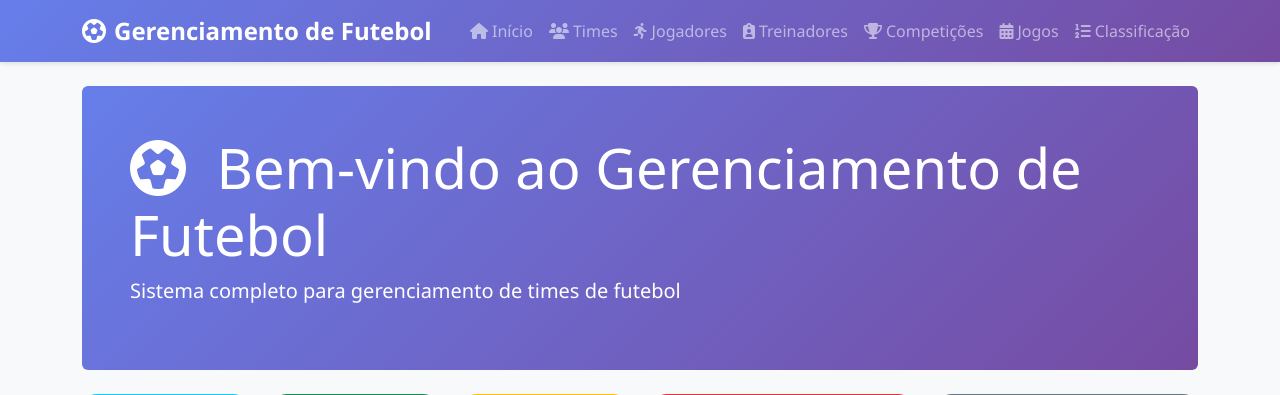
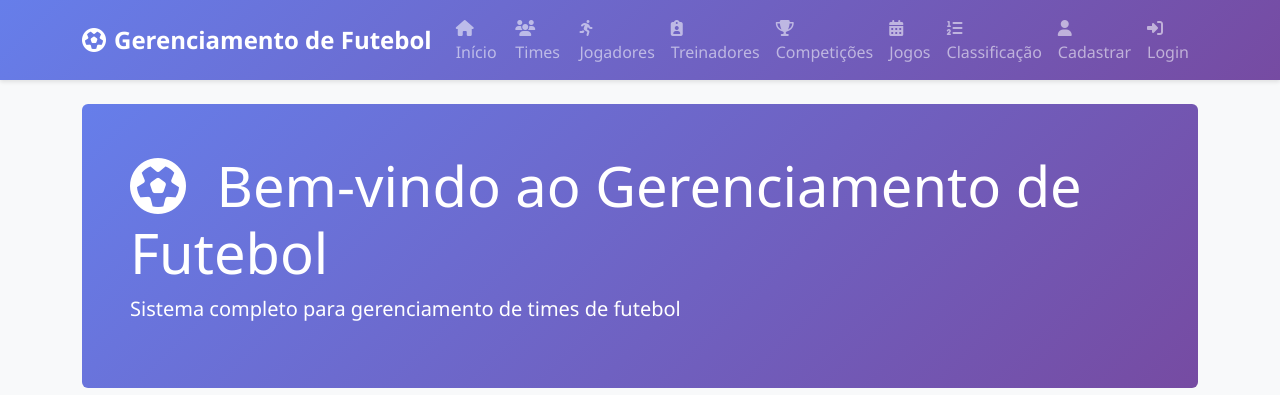
Before and after one commit to MiguelWilliam-IF/PPI-Prova-Pratica-2bim, a Flask app: page / in a window 1280 px wide. Shown: the top 395 px of the page. Run offline with Flask 3, Linux system fonts and the light colour scheme.

Commit message:
navbar da template base atualizada

```diff
--- a/app/templates/base.html
+++ b/app/templates/base.html
@@ -55,6 +55,24 @@
                             <i class="fa-solid fa-list-ol me-1"></i>Classificação
                         </a>
                     </li>
+                    <li class="nav-item">
+                        <a class="nav-link" href="{{ url_for('cadastrar_usuario') }}">
+                            <i class="fa-solid fa-user me-1"></i>Cadastrar
+                        </a>
+                    </li>
+                    {% if current_user.is_anonymous %}
+                    <li class="nav-item">
+                        <a class="nav-link" href="{{ url_for('login_usuario') }}">
+                            <i class="fa-solid fa-right-to-bracket me-1"></i>Login
+                        </a>
+                    </li>
+                    {% else %}
+                    <li class="nav-item">
+                        <a class="nav-link" href="{{ url_for('logout') }}">
+                            <i class="fa-solid fa-right-from-bracket me-1"></i>Logout
+                        </a>
+                    </li>
+                    {% endif %}
 
                 </ul>
             </div>
```
